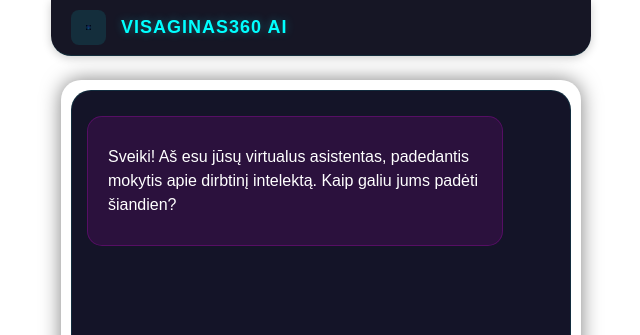
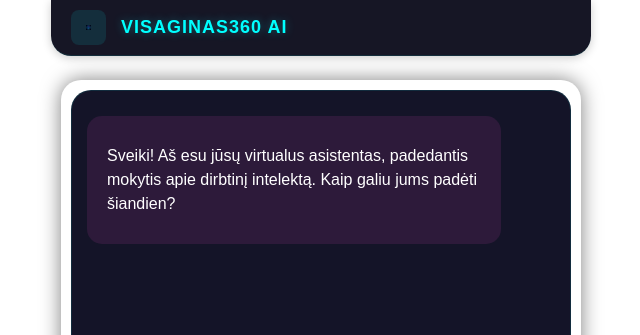
Before and after one commit to tikserziku/Visaginas360_AI_chat, a Flask app: page / in a window 1280 px wide. Shown: the top 335 px of the page, without its empty margins (319-959 px from the left). Run offline with Flask 2, Linux system fonts and the light colour scheme.

Commit message:
Update styles.css

```diff
--- a/static/styles.css
+++ b/static/styles.css
@@ -5,8 +5,6 @@
   --text-color: #ffffff;
   --bg-color: #0a0a1a;
   --chat-bg: #141428;
-  --user-message-bg: rgba(0, 255, 255, 0.1);
-  --bot-message-bg: rgba(255, 0, 255, 0.1);
   --border-radius: 20px;
   --neon-shadow: 0 0 10px rgba(0, 255, 255, 0.3);
   --gradient-start: #0a0a1a;
@@ -255,22 +253,19 @@ body {
   border-radius: 15px;
   word-wrap: break-word;
   color: var(--text-color);
-  backdrop-filter: blur(5px);
-  white-space: pre-line; /* Handles preformatted text and newlines */
   line-height: 1.5;
   animation: messageSlideIn 0.3s ease forwards;
 }
 
+
 .user-message {
-  background: var(--user-message-bg);
+  background: #1a1a3a; /* Сплошной цвет фона для сообщений пользователя */
   margin-left: auto; /* Align right */
-  border: 1px solid rgba(0, 255, 255, 0.2);
 }
 
 .bot-message {
-  background: var(--bot-message-bg);
+  background: #2d1a3a; /* Сплошной цвет фона для сообщений бота */
   margin-right: auto; /* Align left */
-  border: 1px solid rgba(255, 0, 255, 0.2);
 }
 
 
```
